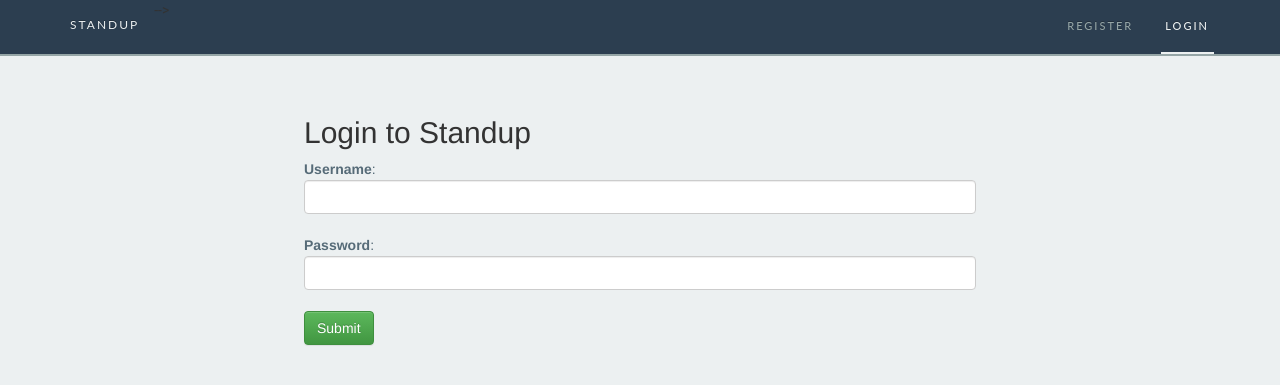
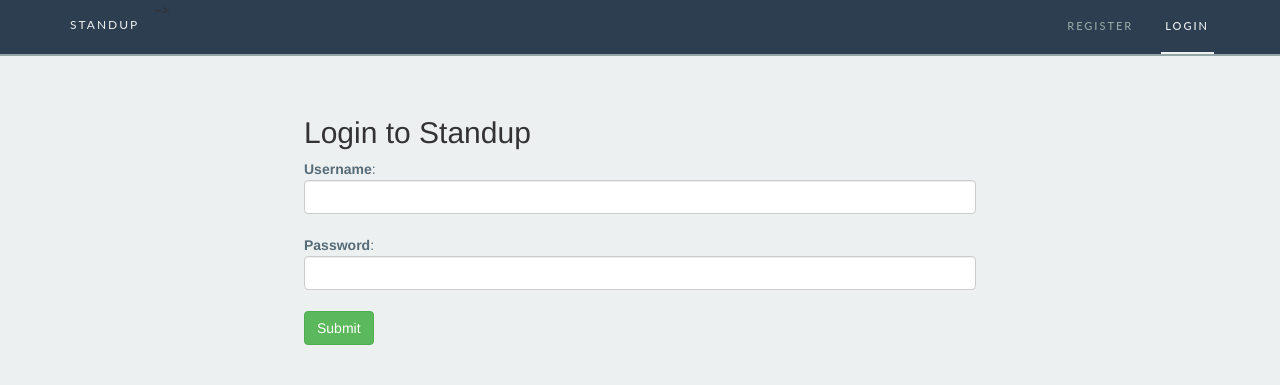
Before and after one commit to CuriousLearner/standup, a Django app: page /login/ in a window 1280 px wide. Shown: the top 385 px of the page. Run offline with Django 3.2, Linux system fonts and the light colour scheme; some libraries are stand-ins or nearby versions.

Commit message:
Removing bootstrap optional theme

```diff
--- a/src/templates/base.html
+++ b/src/templates/base.html
@@ -10,12 +10,7 @@
   <!-- Bootstrap -->
   <!-- Latest compiled and minified CSS -->
   <link rel="stylesheet" href="{% static 'css/bootstrap.min.css' %}">
-
-  <!-- Optional theme -->
-  <link rel="stylesheet" href="{% static 'css/bootstrap-theme.min.css' %}">
-
   <link rel="stylesheet" href="{% static 'css/style.css' %}"
-
 
   <!-- HTML5 shim and Respond.js for IE8 support of HTML5 elements and media queries -->
   <!-- WARNING: Respond.js doesn't work if you view the page via file:// -->
```
